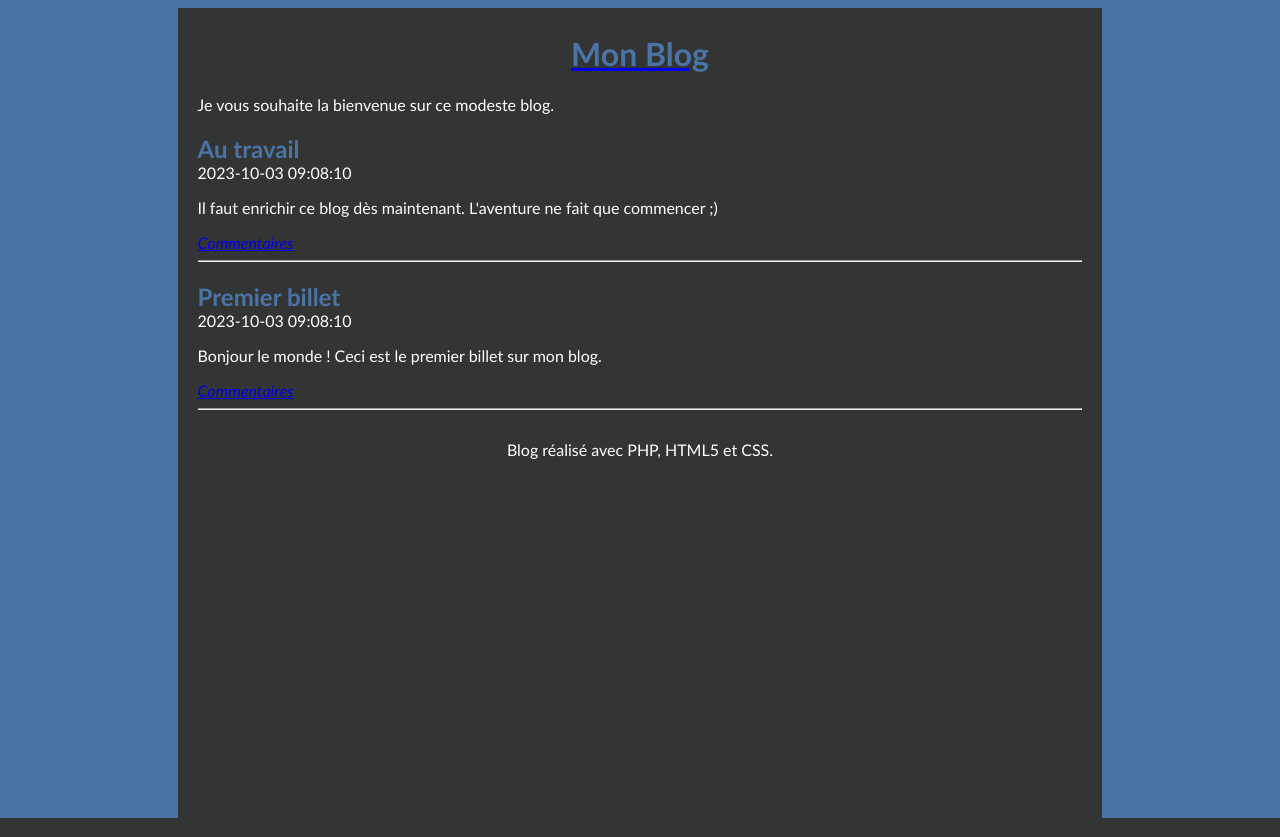
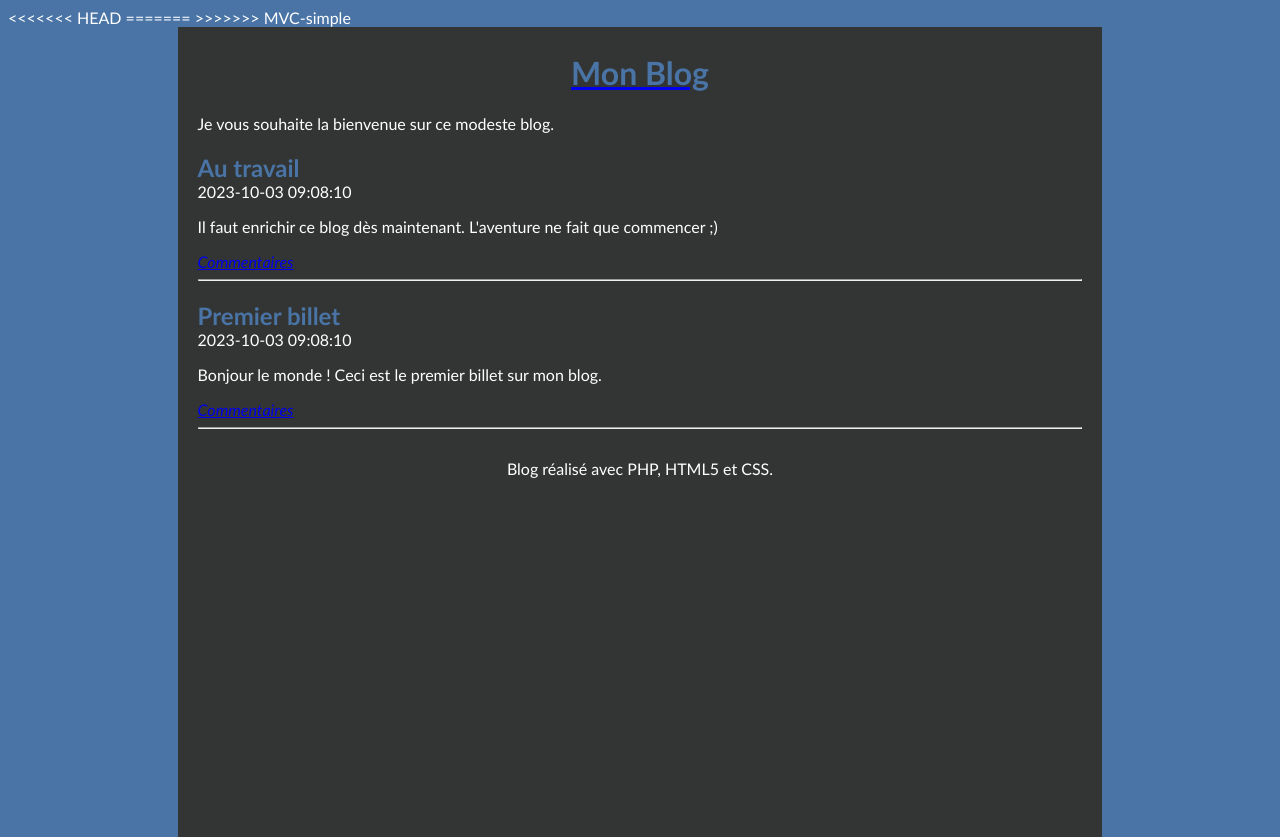
Before and after one commit to mathaez/monBlog, a PHP site: page / in a window 1280 px wide. Run offline with PHP 8.4, Linux system fonts and the light colour scheme; data comes from the database, SQL or seed files in the repository.

```diff
--- a/index.php
+++ b/index.php
@@ -1,4 +1,7 @@
+<<<<<<< HEAD
 
+=======
+>>>>>>> MVC-simple
 <?php require 'Modele.php';
 
 $billets = getBillets();
```
